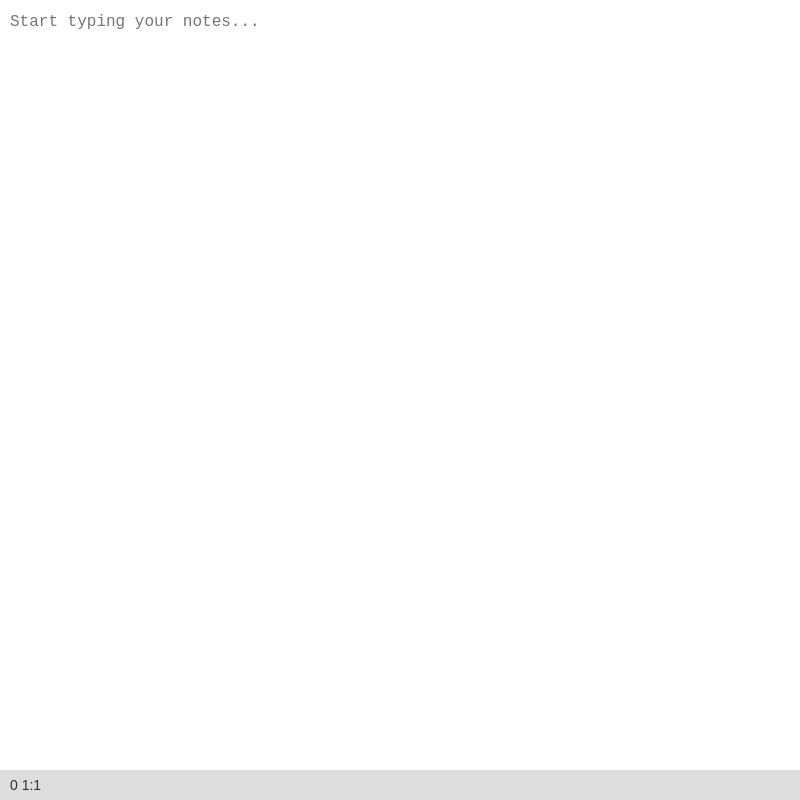
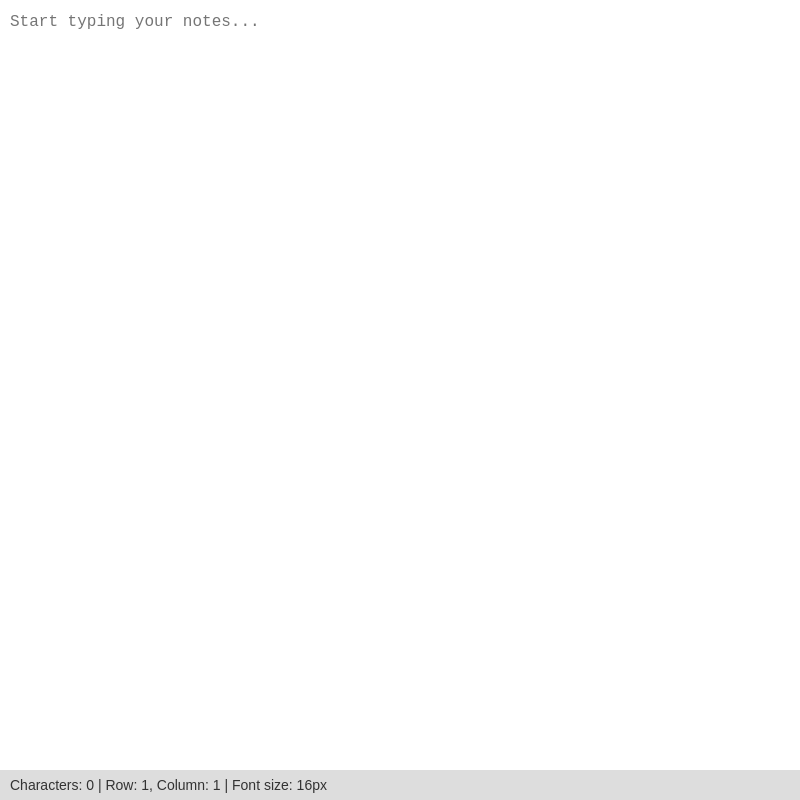
Before and after one commit to miku/n3s, an Electron app: page n3sv1/index.html in a window 800 px wide. Drawn offline with Linux system fonts and the light colour scheme.

```diff
--- a/n3sv1/index.html
+++ b/n3sv1/index.html
@@ -56,7 +56,7 @@
 <body>
     <textarea placeholder="Start typing your notes..." id="note-textarea"></textarea>
     <div class="preview" id="preview"></div>
-    <div class="status-bar" id="status-bar">0 1:1</div>
+    <div class="status-bar" id="status-bar">Characters: 0 | Row: 1, Column: 1 | Font size: 16px</div>
 
     <script>
         const textarea = document.getElementById('note-textarea');
@@ -73,14 +73,15 @@
             const text = textarea.value.substring(0, textarea.selectionStart);
             const row = text.split('\n').length;
             const column = text.split('\n').pop().length + 1;
-            statusBar.textContent = `${charCount} ${row}:${column}`;
+            const fontSize = window.getComputedStyle(textarea).fontSize;
+            statusBar.textContent = `Characters: ${charCount} | Row: ${row}, Column: ${column} | Font size: ${fontSize}`;
         }
 
         document.addEventListener('keydown', (e) => {
             if (e.ctrlKey && e.key === 'p') {
                 e.preventDefault();
                 togglePreviewMode();
-            } else if (e.ctrlKey && e.key === '+') {
+            } else if (e.ctrlKey && (e.key === '=' || e.key === '+')) {
                 e.preventDefault();
                 changeFontSize(1);
             } else if (e.ctrlKey && e.key === '-') {
@@ -104,6 +105,7 @@
             const currentSize = parseInt(window.getComputedStyle(textarea).fontSize, 10);
             const newSize = Math.max(10, currentSize + delta);
             textarea.style.fontSize = `${newSize}px`;
+            updateStatusBar(); // Update status bar after font size change
         }
 
         // Initialize the status bar
--- a/n3sv1/package.json
+++ b/n3sv1/package.json
@@ -11,5 +11,8 @@
   "license": "ISC",
   "devDependencies": {
     "electron": "^33.2.1"
+  },
+  "dependencies": {
+    "marked": "^15.0.3"
   }
 }
```
Also changed, not shown: 1 other file.
